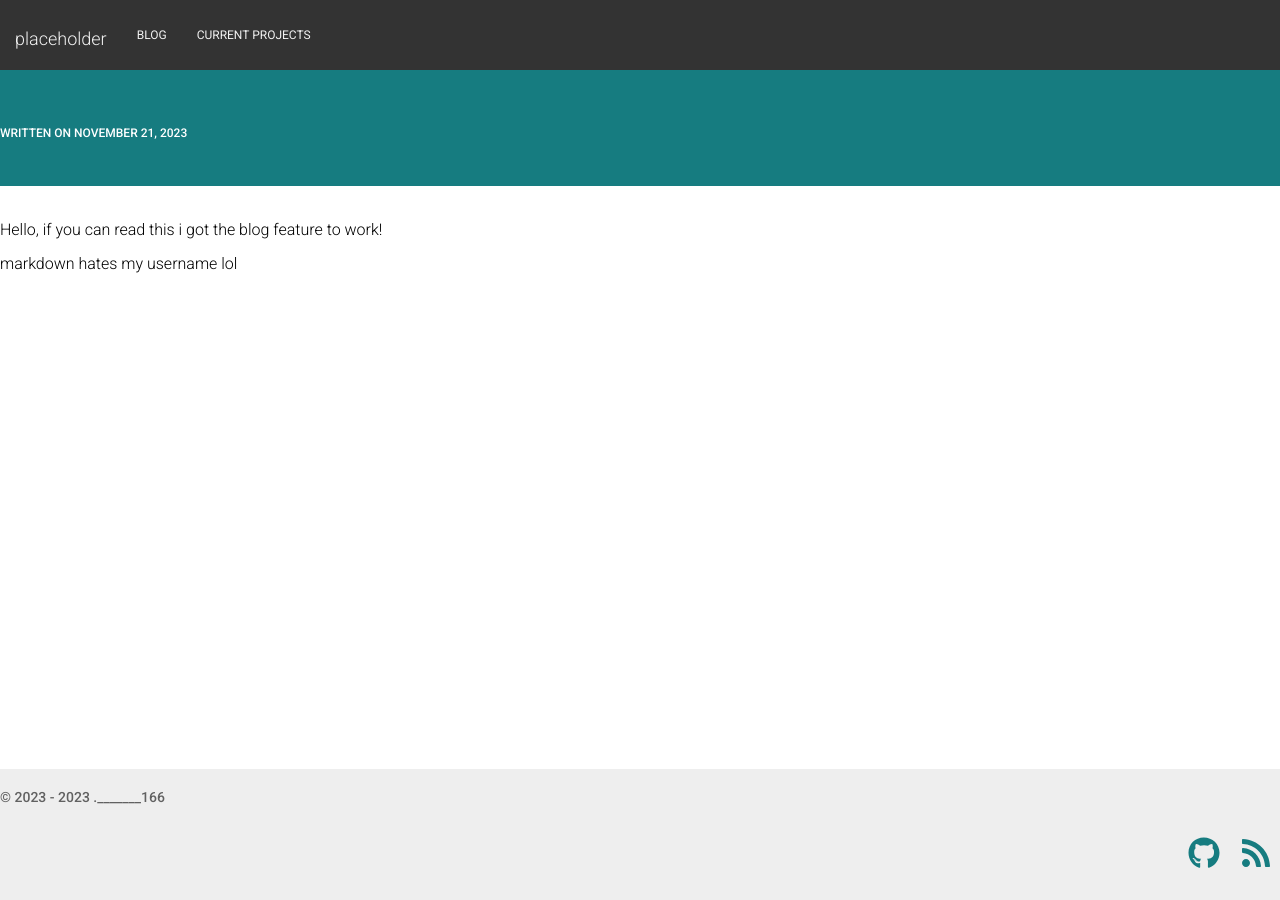
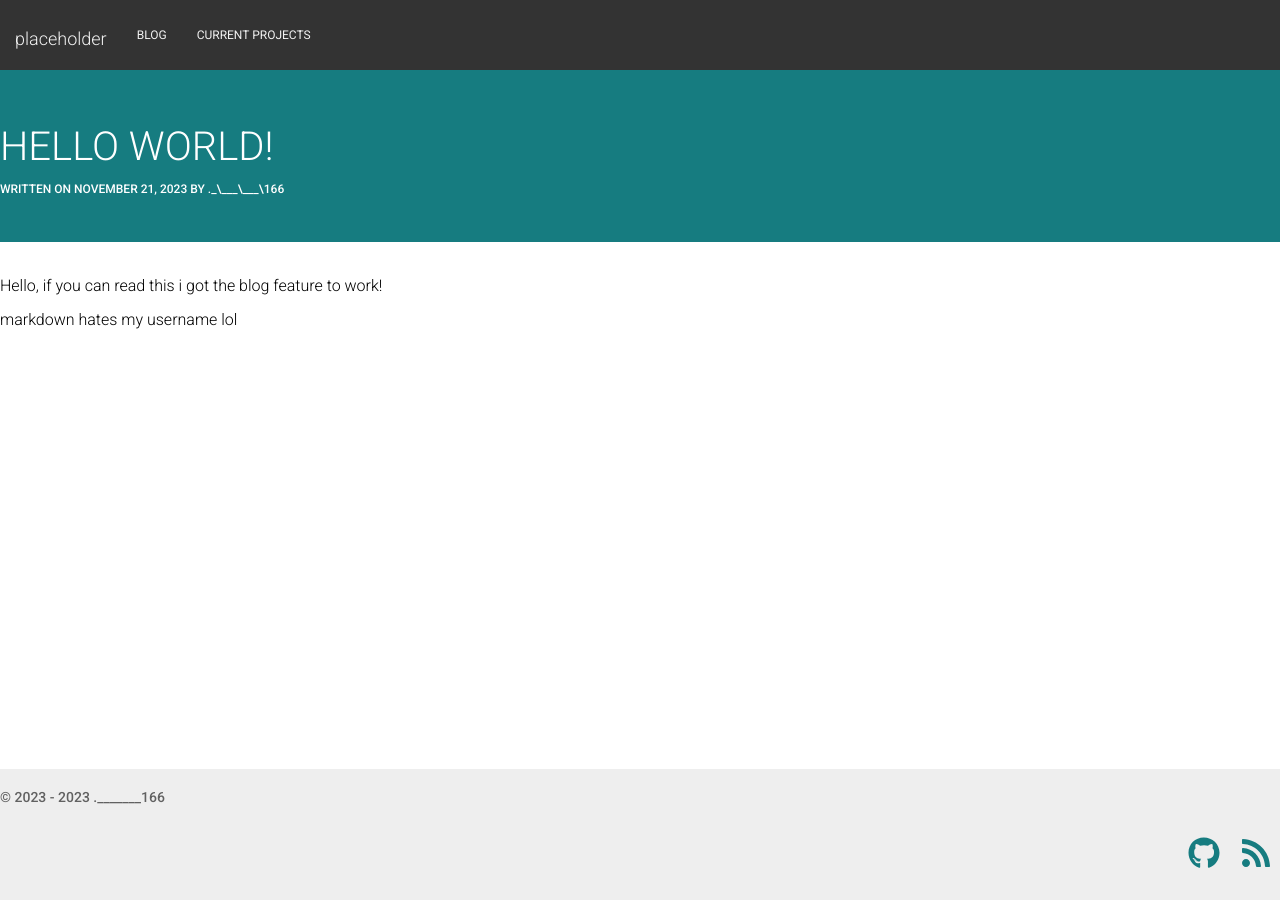
Before and after one commit to dot166/dot166.github.io, a Jekyll site: the page built from _posts/blog/2023-11-21-Hello-World.md, in a window 1280 px wide. Built offline with Jekyll 4.4.1, drawn with Linux system fonts in a browser that asks for light colours; our own code applies the rules of GitHub Pages for plain Markdown files.

Commit message:
Update 2023-11-21-Hello-World.md

```diff
--- a/_posts/blog/2023-11-21-Hello-World.md
+++ b/_posts/blog/2023-11-21-Hello-World.md
@@ -3,7 +3,7 @@ layout: post
 title: HELLO WORLD!
 category: blog
 excerpt: Testing!
-author: `._______166`
+author: ._\___\___\166
 ---
 
 Hello, if you can read this i got the blog feature to work!
```
